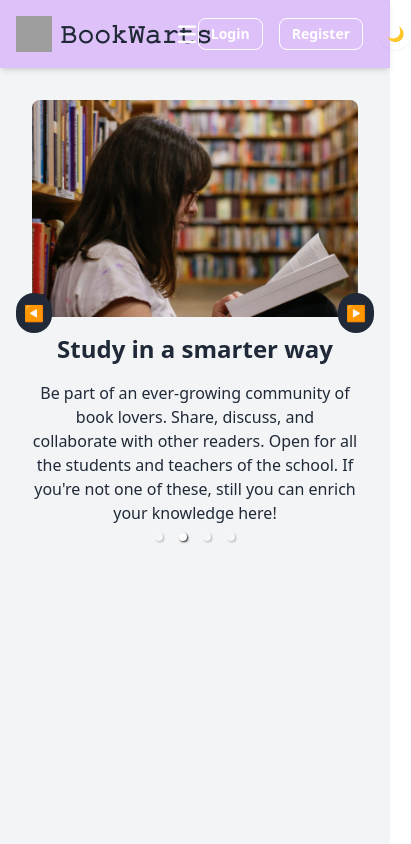
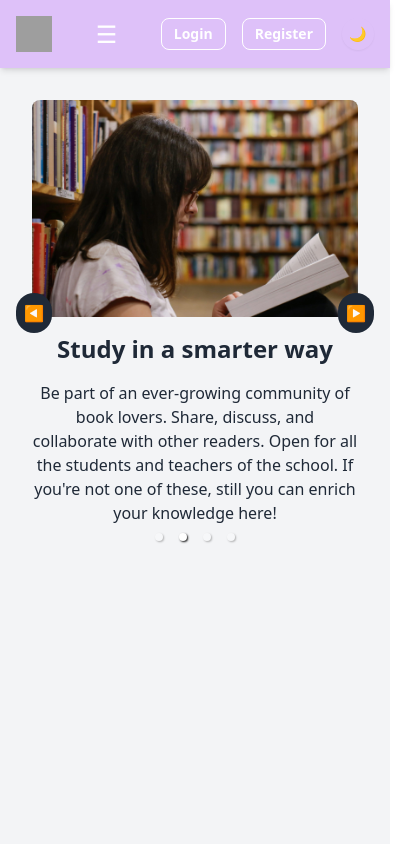
Before and after one commit to Joyeta-Mondal/assignment11-clientSide, a React (Vite) app: page / in a window 390 px wide. Shown: the top 844 px of the page, 411 px wide, since content can reach past the window. Built offline with nearby package versions, Linux system fonts and the light colour scheme; no server answers; grey boxes are pictures that could not be loaded.

Commit message:
edited navbar for mobile device

```diff
--- a/src/components/Navbar/Navbar.jsx
+++ b/src/components/Navbar/Navbar.jsx
@@ -1,155 +1,3 @@
-// import { useState, useEffect } from "react";
-// import { Link, useNavigate } from "react-router-dom";
-// import { FaSignOutAlt } from "react-icons/fa";
-// import useAuth from "../../hooks/useAuth";
-// import toast from "react-hot-toast";
-
-// const Navbar = () => {
-//   const { user, logoutUser } = useAuth();
-//   const [isDarkMode, setIsDarkMode] = useState(false);
-//   const [isMenuOpen, setIsMenuOpen] = useState(false);
-//   const navigate = useNavigate();
-
-//   useEffect(() => {
-//     const savedTheme = localStorage.getItem("theme");
-//     if (savedTheme === "dark") {
-//       setIsDarkMode(true);
-//       document.documentElement.classList.add("dark");
-//     }
-//   }, []);
-
-//   const toggleDarkMode = () => {
-//     setIsDarkMode(!isDarkMode);
-//     document.documentElement.classList.toggle("dark");
-//     localStorage.setItem("theme", isDarkMode ? "light" : "dark");
-//   };
-
-//   const handleLogout = async () => {
-//     await logoutUser();
-//     navigate("/");
-//     toast.success("Logged Out");
-//   };
-
-//   return (
-//     <nav
-//       className={`${
-//         isDarkMode ? "bg-gray-800 text-white" : "bg-purple-600 text-gray-800"
-//       } sticky top-0 z-50 backdrop-blur-lg bg-opacity-30 shadow-md transition-all duration-100`}
-//     >
-//       <div className="container mx-auto px-4 py-4 flex justify-between items-center">
-//         <div
-//           className="flex items-center gap-2 cursor-pointer"
-//           onClick={() => navigate("/")}
-//         >
-//           {/* logo */}
-//           <img
-//             className="size-9"
-//             src="https://img.icons8.com/?size=100&id=81348&format=png&color=000000"
-//             alt="books_logo"
-//           />
-//           <span className="text-2xl font-bold">𝙱𝚘𝚘𝚔𝚆𝚊𝚛𝚝𝚜</span>
-//         </div>
-
-//         {/* Mobile menu toggle button */}
-//         <button
-//           className="lg:hidden text-2xl text-white"
-//           onClick={() => setIsMenuOpen(!isMenuOpen)}
-//         >
-//           {isMenuOpen ? "✖" : "☰"}
-//         </button>
-
-//         {/* Navbar links */}
-//         <ul
-//           className={`${
-//             isMenuOpen ? "block" : "hidden"
-//           } lg:flex lg:items-center lg:gap-6 absolute lg:static left-0 right-0 bg-purple-600 lg:bg-transparent top-16 lg:top-0 p-6 lg:p-0`}
-//         >
-//           <li>
-//             <Link
-//               to="/"
-//               className="hover:text-blue-300 transition duration-300"
-//             >
-//               Home
-//             </Link>
-//           </li>
-//           <li>
-//             <Link
-//               to="/all-books"
-//               className="hover:text-blue-300 transition duration-300"
-//             >
-//               All Books
-//             </Link>
-//           </li>
-//           <li>
-//             <Link
-//               to="/add-book"
-//               className="hover:text-blue-300 transition duration-300"
-//             >
-//               Add Book
-//             </Link>
-//           </li>
-//           <li>
-//             <Link
-//               to="/borrowed-books"
-//               className="hover:text-blue-300 transition duration-300"
-//             >
-//               Borrowed Books
-//             </Link>
-//           </li>
-//         </ul>
-
-//         {/* User and dark mode buttons */}
-//         <div className="flex items-center gap-4">
-//           {!user ? (
-//             <>
-//               <button
-//                 onClick={() => navigate("/login")}
-//                 className="btn btn-sm btn-outline text-white border-white hover:bg-blue-700"
-//               >
-//                 Login
-//               </button>
-//               <button
-//                 onClick={() => navigate("/register")}
-//                 className="btn btn-sm btn-outline text-white border-white hover:bg-blue-700"
-//               >
-//                 Register
-//               </button>
-//             </>
-//           ) : (
-//             <>
-//               <div className="relative group">
-//                 <img
-//                   src={user.photoURL || "https://via.placeholder.com/40"}
-//                   alt="User"
-//                   className="w-10 h-10 rounded-full cursor-pointer"
-//                 />
-//                 <div className="absolute left-1/2 transform -translate-x-1/2 mt-2 p-2 bg-gray-800 text-white text-sm rounded shadow-md opacity-0 group-hover:opacity-100 transition duration-300">
-//                   {user.displayName || "User"}
-//                 </div>
-//               </div>
-//               <button
-//                 onClick={handleLogout}
-//                 className="btn btn-sm btn-outline text-white border-white hover:bg-blue-700 flex items-center gap-2"
-//               >
-//                 <FaSignOutAlt />
-//                 Logout
-//               </button>
-//             </>
-//           )}
-//           <button
-//             onClick={toggleDarkMode}
-//             className="btn btn-sm btn-circle text-white border-none bg-transparent hover:bg-gray-700 transition duration-300"
-//           >
-//             {isDarkMode ? "🌞" : "🌙"}
-//           </button>
-//         </div>
-//       </div>
-//     </nav>
-//   );
-// };
-
-// export default Navbar;
-
 import { useState, useEffect } from "react";
 import { Link, useNavigate } from "react-router-dom";
 import { FaSignOutAlt } from "react-icons/fa";
@@ -195,11 +43,11 @@ const Navbar = () => {
         >
           {/* logo */}
           <img
-            className="size-9"
+            className="size-9 "
             src="https://img.icons8.com/?size=100&id=81348&format=png&color=000000"
             alt="books_logo"
           />
-          <span className="text-2xl font-bold">𝙱𝚘𝚘𝚔𝚆𝚊𝚛𝚝𝚜</span>
+          <span className="text-2xl md:block hidden font-bold">𝙱𝚘𝚘𝚔𝚆𝚊𝚛𝚝𝚜</span>
         </div>
 
         {/* Mobile menu toggle button */}
```
